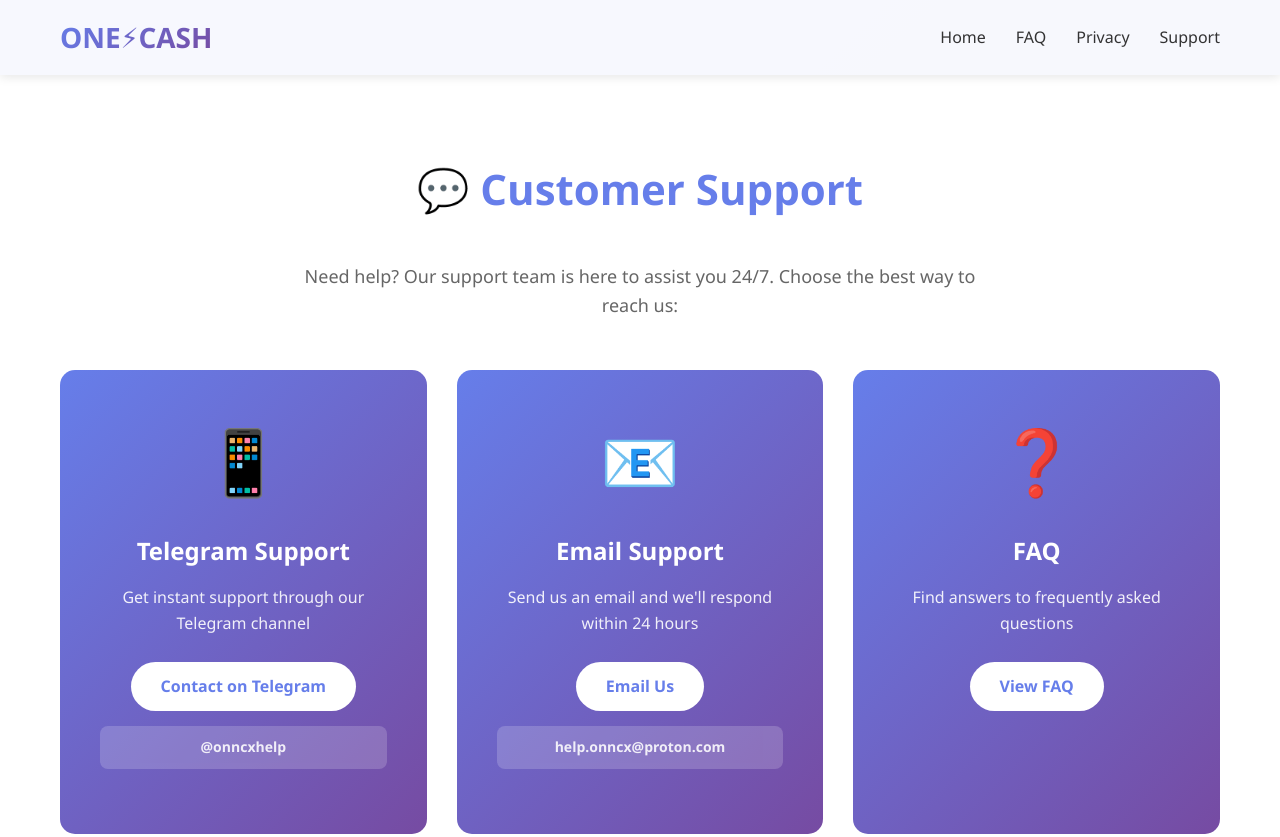
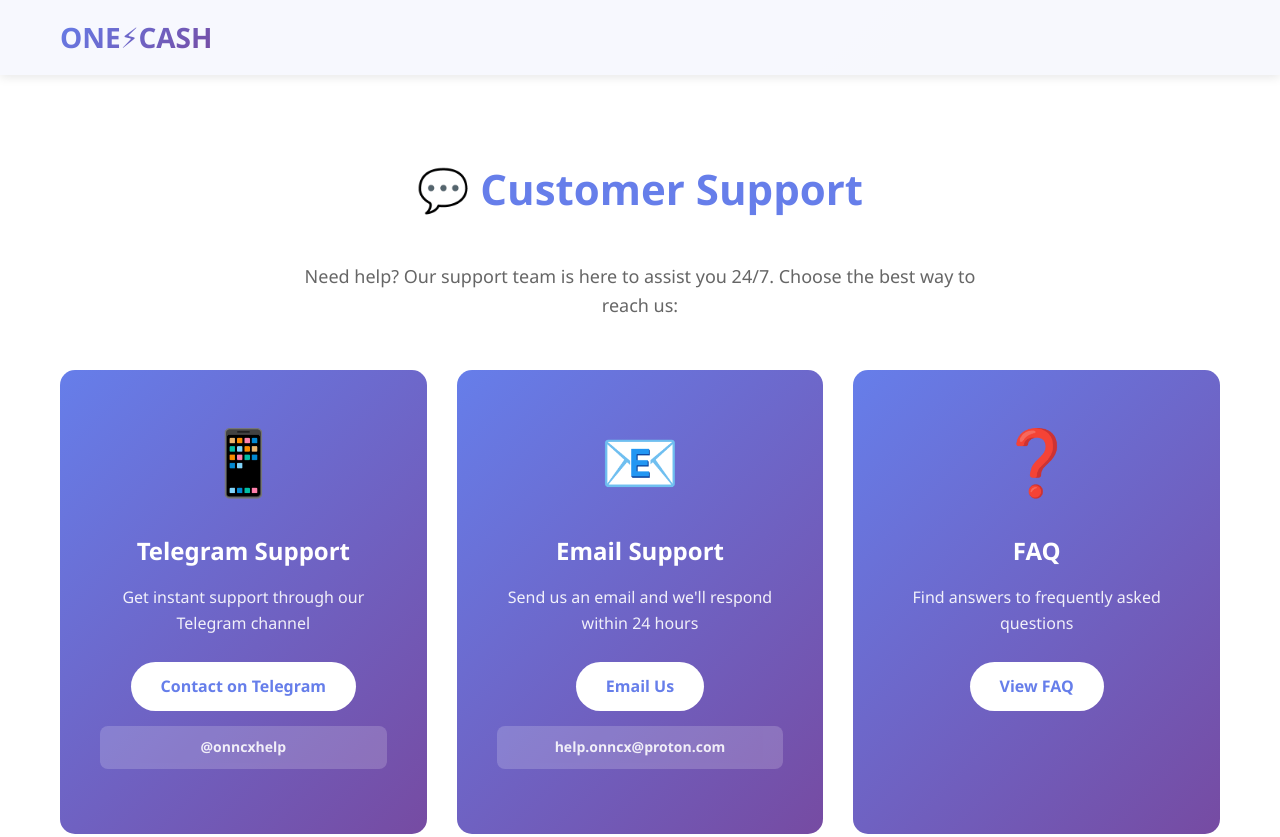
Before and after one commit to milonsheikh02/onecash-fornt, a plain HTML site: page support.html in a window 1280 px wide. Shown: the top 837 px of the page. Drawn offline with Linux system fonts and the light colour scheme.

Commit message:
Update support.html
Bvc

```diff
--- a/support.html
+++ b/support.html
@@ -13,12 +13,6 @@
             <div class="logo">
                 <h1>ONE⚡CASH</h1>
             </div>
-            <nav class="nav">
-                <a href="index.html">Home</a>
-                <a href="faq.html">FAQ</a>
-                <a href="privacy.html">Privacy</a>
-                <a href="support.html">Support</a>
-            </nav>
         </div>
     </header>
 
```
